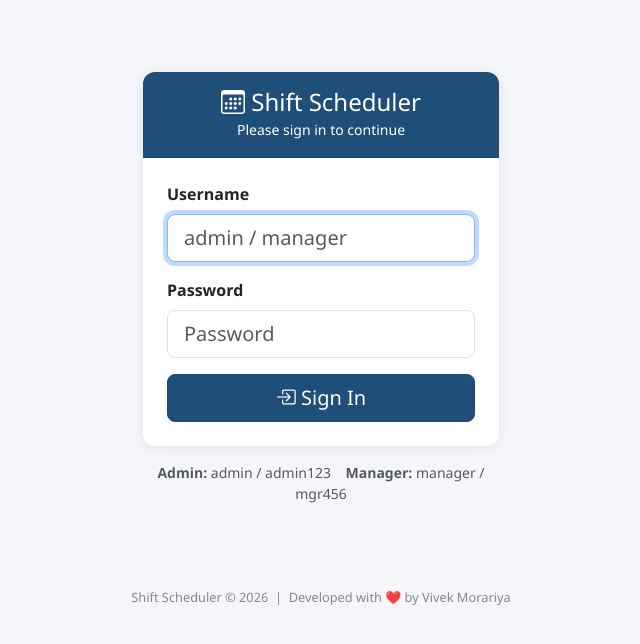
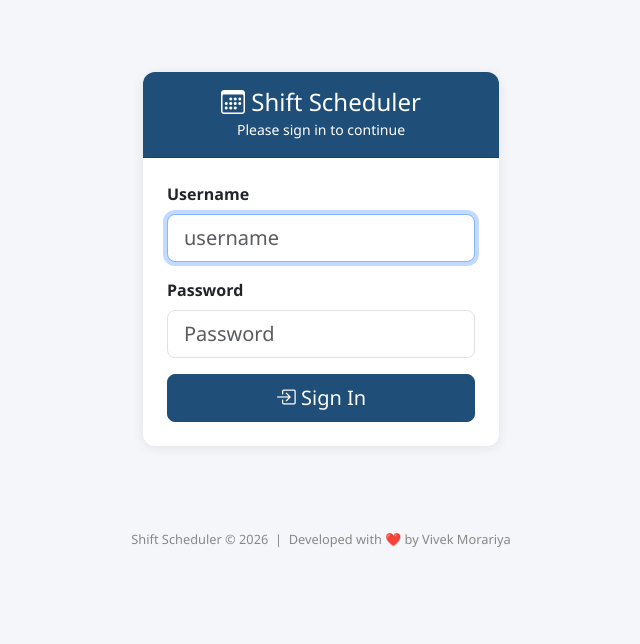
Before and after one commit to vivekmorariya/shift-scheduler, a Flask app: page /login in a window 1280 px wide. Shown: the part 56-700 px from the top of the page, without its empty margins (319-959 px from the left). Run offline with Flask 3, Linux system fonts and the light colour scheme.

Commit message:
login.html

```diff
--- a/templates/login.html
+++ b/templates/login.html
@@ -13,7 +13,7 @@
           <div class="mb-3">
             <label class="form-label fw-semibold">Username</label>
             <input type="text" name="username" class="form-control form-control-lg"
-                   placeholder="admin / manager" autofocus required/>
+                   placeholder="username" autofocus required/>
           </div>
           <div class="mb-3">
             <label class="form-label fw-semibold">Password</label>
@@ -26,10 +26,6 @@
         </form>
       </div>
     </div>
-    <div class="text-center mt-3 text-muted small">
-      <strong>Admin:</strong> admin / admin123 &nbsp;&nbsp;
-      <strong>Manager:</strong> manager / mgr456
-    </div>
   </div>
 </div>
 {% endblock %}
```
